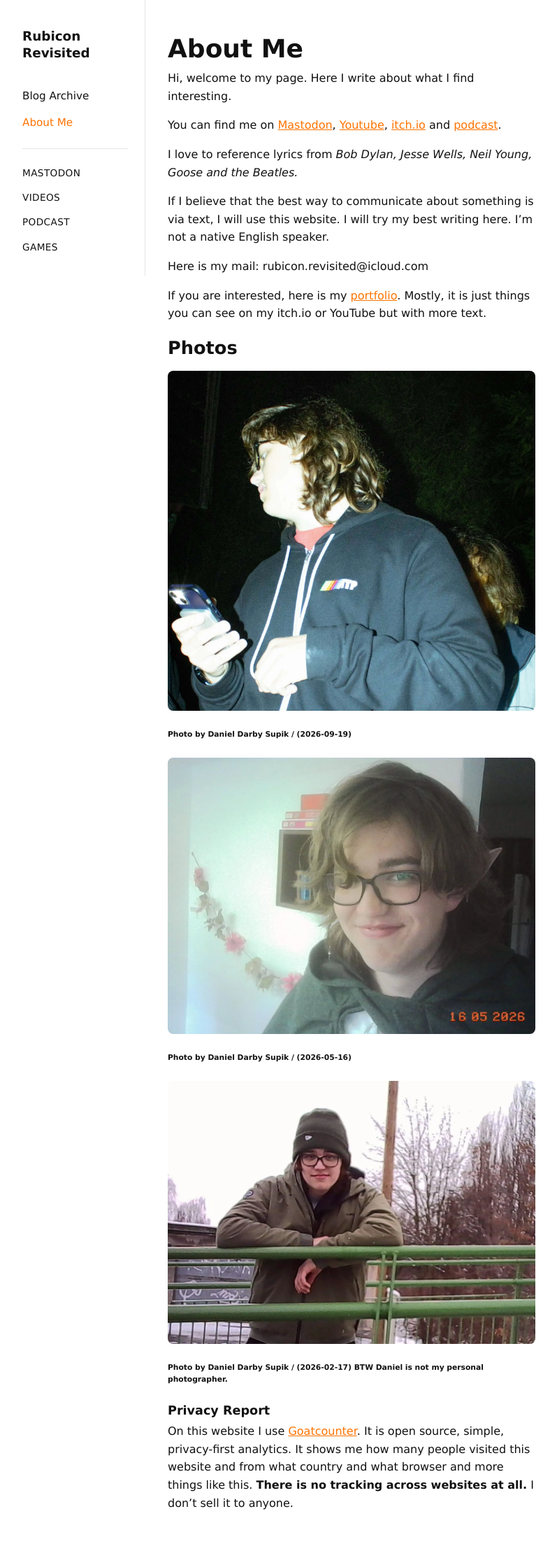
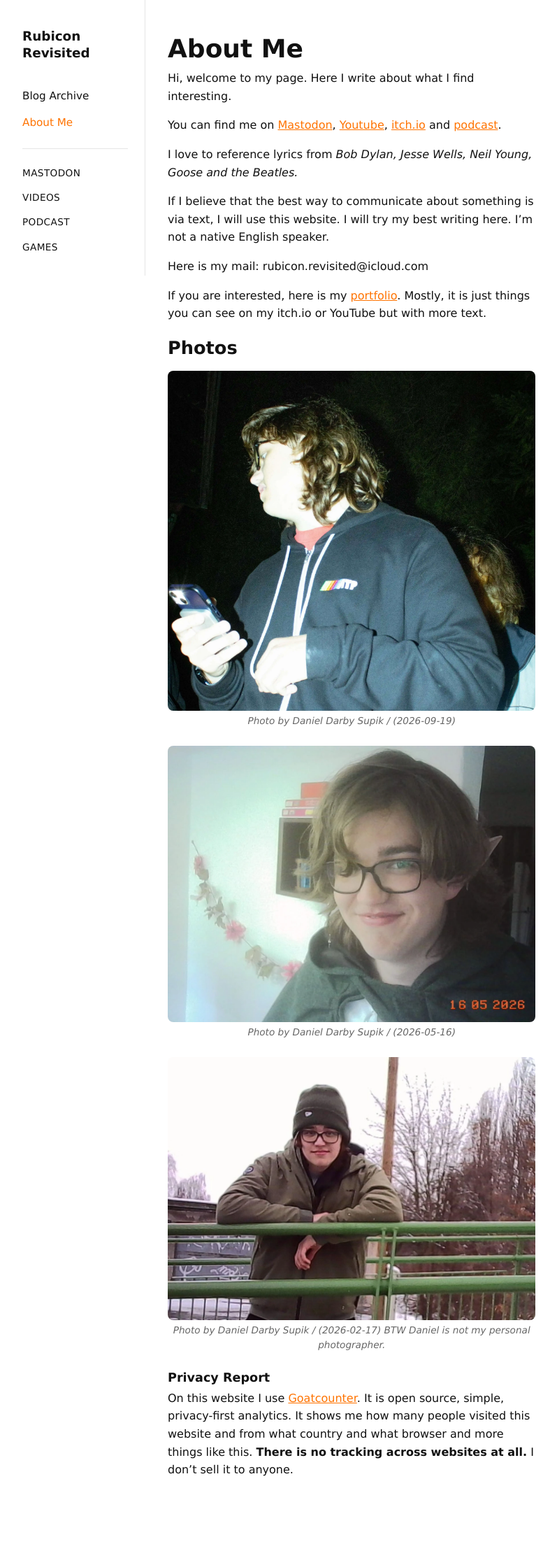
Before and after one commit to StepanJiri/stepankarasek.github.io, a Jekyll site: the page built from about.md, in a window 1280 px wide. Shown: the whole page at 70% size, without its empty margins (152-949 px from the left). Built offline with Jekyll 4.4.1, drawn with Linux system fonts in a browser that asks for light colours; after the commit the page ends 2170 px from its top, so only the background shows below that.

Commit message:
Update about.md

```diff
--- a/about.md
+++ b/about.md
@@ -19,14 +19,17 @@ Here is my mail: rubicon.revisited@icloud.com
 If you are interested, here is my [portfolio](https://rubiconrevisited.com/portfolio/). Mostly, it is just things you can see on my itch.io or YouTube but with more text.
 
 ## Photos
-![Daniel Darby Supik]({{ '/assets/images/About_Me/Phone and ATP  1 Photo.webp' | relative_url }})
-###### Photo by Daniel Darby Supik / (2026-09-19)
-![Daniel Darby Supik]({{ 'assets/images/About_Me/Hoodie and long ear.webp' | relative_url }})
-###### Photo by Daniel Darby Supik / (2026-05-16)
-![Daniel Darby Supik]({{ 'assets/images/About_Me/Green Winter Crop.webp' | relative_url }})
-###### Photo by Daniel Darby Supik / (2026-02-17) BTW Daniel is not my personal photographer.
+![Daniel Darby Supik]({{ '/assets/images/About_Me/Phone and ATP  1 Photo.webp' | relative_url }}){: style="margin-bottom: 0.25rem;"}
+Photo by Daniel Darby Supik / (2026-09-19)
+{: .caption}
 
+![Daniel Darby Supik]({{ 'assets/images/About_Me/Hoodie and long ear.webp' | relative_url }}){: style="margin-bottom: 0.25rem;"}
+Photo by Daniel Darby Supik / (2026-05-16)
+{: .caption}
 
+![Daniel Darby Supik]({{ 'assets/images/About_Me/Green Winter Crop.webp' | relative_url }}){: style="margin-bottom: 0.25rem;"}
+Photo by Daniel Darby Supik / (2026-02-17) BTW Daniel is not my personal photographer.
+{: .caption}
 
 #### Privacy Report
 On this website I use [Goatcounter](https://www.goatcounter.com). It is open source, simple, privacy-first analytics. It shows me how many people visited this website and from what country and what browser and more things like this. __There is no tracking across websites at all.__ I don't sell it to anyone.
```
